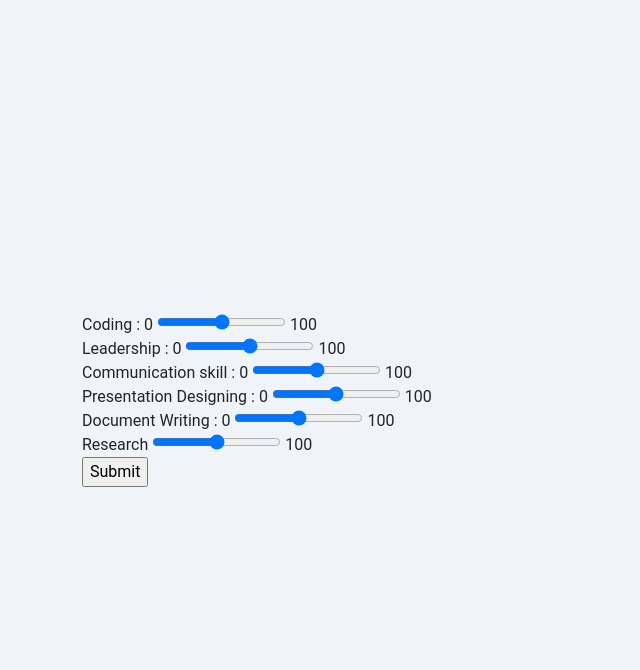
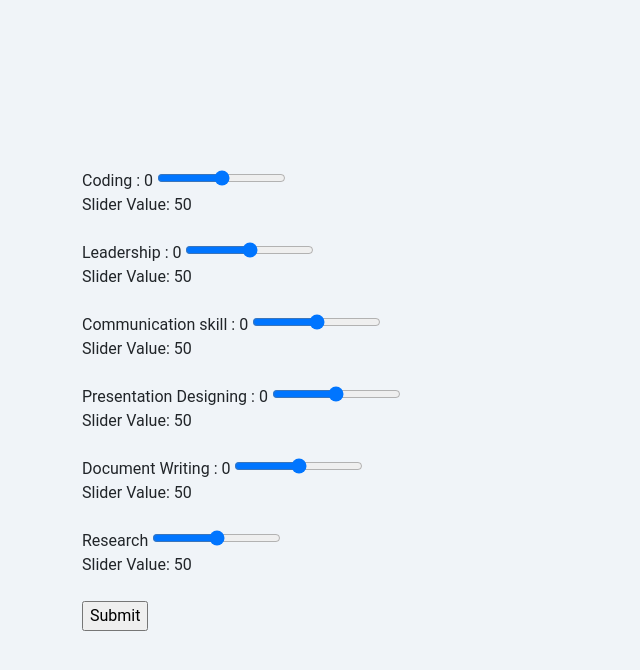
Before and after one commit to KiranKhayamali/Hackademia-Hackathon, a Django app: page /student in a window 1280 px wide. Shown: the top 670 px of the page, without its empty margins (0-640 px from the left). Run offline with Django 5.2, Linux system fonts and the light colour scheme; some libraries are stand-ins or nearby versions.

Commit message:
Display the value of each slider in student form

```diff
--- a/templates/student.html
+++ b/templates/student.html
@@ -5,32 +5,50 @@
     <div class="skill-level">
         <form>
             <label for="coding">Coding : 0</label>
-            <input type="range" min="0" max="100" value="50">
-            <output for="coding">100</output><br>
+            <input type="range" min="0" max="100" value="50" oninput="updateValue('valueDisplay1', this.value)">
+            <div class="slider-value">
+                Slider Value: <span id="valueDisplay1">50</span>
+            </div><br>
 
             <label for="leadership">Leadership : 0</label>
-            <input type="range" min="0" max="100" value="50">
-            <output for="leadership">100</output><br>
+            <input type="range" min="0" max="100" value="50" oninput="updateValue('valueDisplay2', this.value)">
+            <div class="slider-value">
+                Slider Value: <span id="valueDisplay2">50</span>
+            </div><br>
 
             <label for="communication">Communication skill : 0</label>
-            <input type="range" min="0" max="100" value="50">
-            <output for="communication">100</output><br>
+            <input type="range" min="0" max="100" value="50" oninput="updateValue('valueDisplay3', this.value)">
+            <div class="slider-value">
+                Slider Value: <span id="valueDisplay3">50</span>
+            </div><br>
 
             <label for="presentation">Presentation Designing : 0</label>
-            <input type="range" min="0" max="100" value="50">
-            <output for="presentation">100</output><br>
+            <input type="range" min="0" max="100" value="50" oninput="updateValue('valueDisplay4', this.value)">
+            <div class="slider-value">
+                Slider Value: <span id="valueDisplay4">50</span>
+            </div><br>
 
             <label for="document">Document Writing : 0</label>
-            <input type="range" min="0" max="100" value="50">
-            <output for="document">100</output><br>
+            <input type="range" min="0" max="100" value="50" oninput="updateValue('valueDisplay5', this.value)">
+            <div class="slider-value">
+                Slider Value: <span id="valueDisplay5">50</span>
+            </div><br>
 
             <label for="research">Research</label>
-            <input type="range" min="0" max="100" value="50">
-            <output for="research">100</output><br>
+            <input type="range" min="0" max="100" value="50" oninput="updateValue('valueDisplay6', this.value)">
+            <div class="slider-value">
+                Slider Value: <span id="valueDisplay6">50</span>
+            </div><br>
 
             <input type="button" id="submit" name="submit" value="Submit">
         </form>
     </div>
     </div>
+    <script>
+        // Function to update the displayed value for each slider
+        function updateValue(displayId, val) {
+            document.getElementById(displayId).innerText = val;
+        }
+    </script>
 
 {% endblock body%}
```
